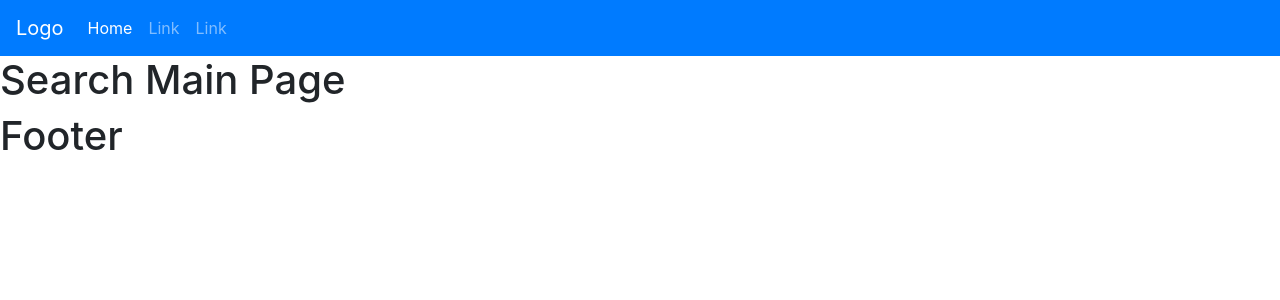
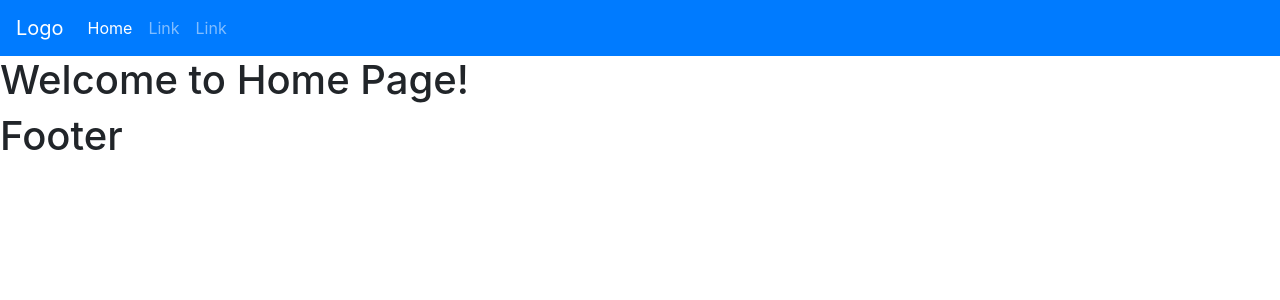
Before and after one commit to coatceatl/node_react_mongo_location, a React app: page / in a window 1280 px wide. Shown: the top 300 px of the page. Built offline with nearby package versions, Linux system fonts and the light colour scheme; no server answers; what react-google-maps would draw is missing.

Commit message:
added component HomePage

```diff
--- a/server.js
+++ b/server.js
@@ -2,6 +2,7 @@ const express = require('express');
 const mongoose = require('mongoose');
 const cookieSession = require('cookie-session');
 const passport = require('passport');
+const bodyParser = require('body-parser');
 const keys = require('./config/keys');
 const authRoutes = require('./routes/authRoutes');
 require('./models/User');
@@ -9,6 +10,8 @@ require('./services/passport');
 
 mongoose.connect('mongodb://localhost:27017/location');
 const app = express();
+
+app.use(bodyParser.json());
 
 app.use(
   cookieSession({
--- a/src/App.jsx
+++ b/src/App.jsx
@@ -9,8 +9,8 @@ import * as actions from './actions';
 import Header from './components/Header.jsx';
 import SearchMap from './components/SearchMap.jsx';
 import Review from './components/Review.jsx';
+import HomePage from './components/HomePage.jsx';
 const Dashboard = () => <h1>Dashboard</h1>;
-const SearchContent = () => <h1>Search Main Page</h1>;
 const Footer = () => <h1>Footer</h1>;
 
 
@@ -18,13 +18,14 @@ class App extends Component {
   componentDidMount() {
     this.props.fetchUser();
   }
+
   render() {
     return (
       <div>
         <BrowserRouter>
           <div>
             <Header />
-            <Route exact path='/' component={SearchContent} />
+            <Route exact path='/' component={HomePage} />
             <Route path='/dashboard' component={Dashboard} />
             <Route path='/searchmap' component={SearchMap} />
             <Route path='/review' component={Review} />
@@ -36,4 +37,4 @@ class App extends Component {
   }
 }
 
-export default connect(null, actions)(App)
+export default connect(null, actions)(App);
--- /dev/null
+++ b/src/components/HomePage.jsx
@@ -0,0 +1,11 @@
+import React, { Component } from 'react';
+
+class HomePage extends Component {
+  render() {
+    return (
+      <h1>Welcome to Home Page!</h1>
+    );
+  }
+}
+
+export default HomePage;
```
Also changed, not shown: routes/authRoutes.js (+14 -0 lines), 1 other file (tests, documents, lock files or other folders).
